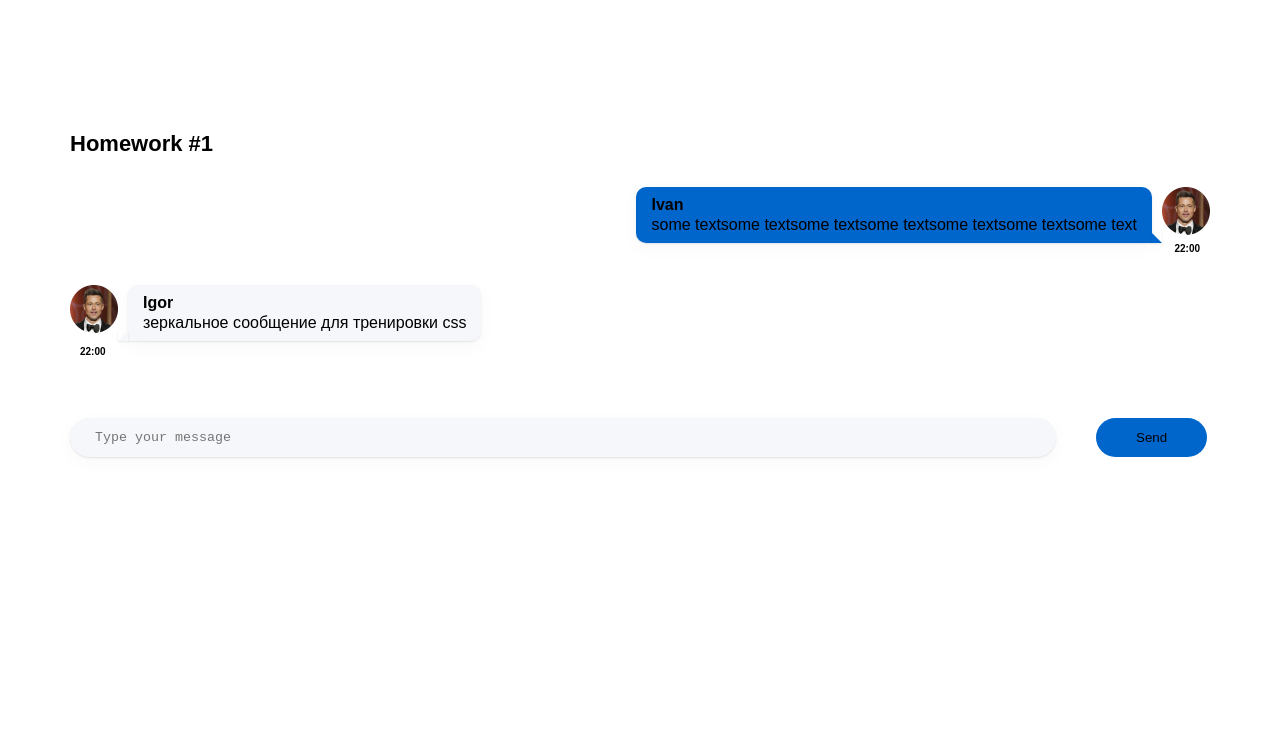
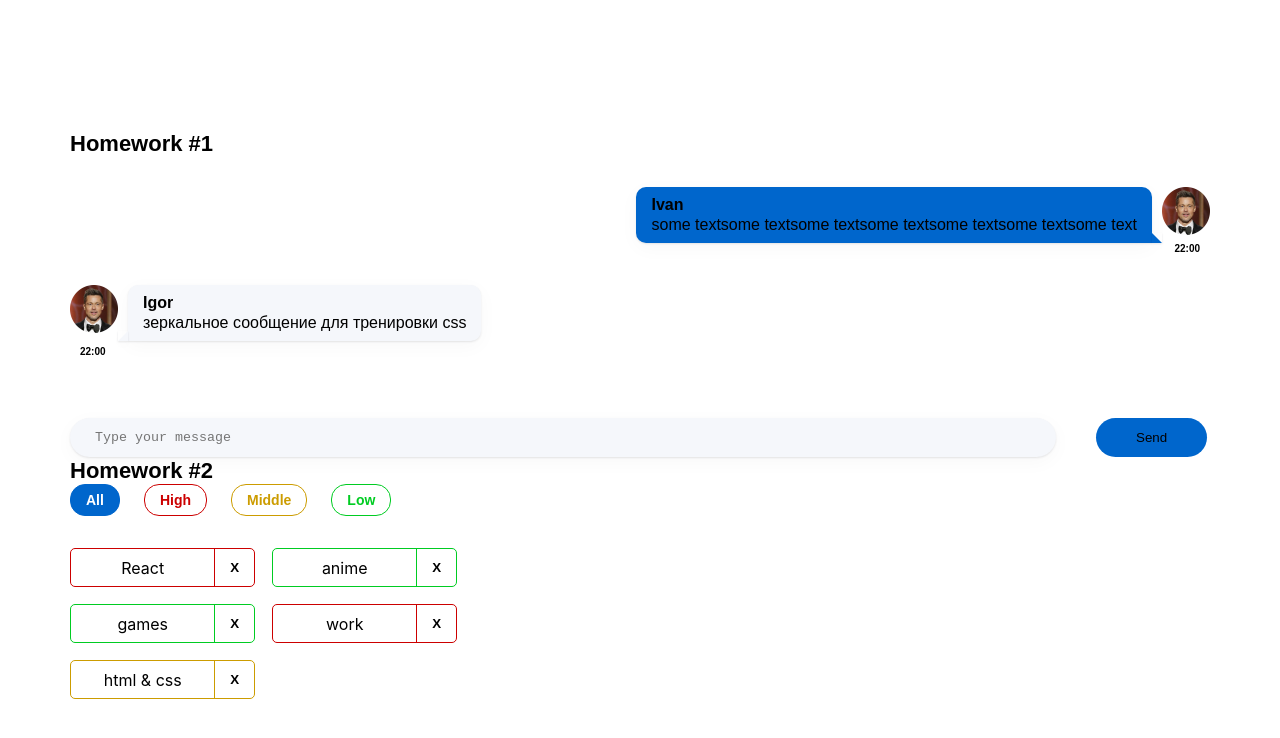
Before and after one commit to LikaShl/hws2, a React (Create React App) app: page / in a window 1280 px wide. Shown: the top 738 px of the page. Built offline with nearby package versions, Linux system fonts and the light colour scheme.

Commit message:
fix mistakes

```diff
--- a/src/s1-main/App.tsx
+++ b/src/s1-main/App.tsx
@@ -1,13 +1,14 @@
 import React from 'react'
 import s from './App.module.css'
 import HW1 from '../s2-homeworks/hw01/HW1'
+import HW2 from "../s2-homeworks/hw02/HW2";
 
 function App() {
     return (
         <div className={s.App}>
             <HW1/>
             {/*раскомментировать по ходу выполнения*/}
-            {/*<HW2/>*/}
+            <HW2/>
             {/*<HW3/>*/}
             {/*<HW4/>*/}
 
--- a/src/s2-homeworks/hw02/HW2.tsx
+++ b/src/s2-homeworks/hw02/HW2.tsx
@@ -3,8 +3,8 @@
 import s2 from '../../s1-main/App.module.css'
 
 /*
-* 1 - описать типы AffairPriorityType, AffairType
-* 2 - указать нужный тип для defaultAffairs
+* 1 - описать типы AffairPriorityType, AffairType +
+* 2 - указать нужный тип для defaultAffairs +
 * 3 - дописать типы и логику функции filterAffairs и проверить её тестами
 * 4 - выполнить пункт 3 для функции deleteAffair
 * 5 - указать нужный тип в useState с affairs
@@ -17,16 +17,16 @@
 * */
 
 // types
-export type AffairPriorityType = any // need to fix any
+export type AffairPriorityType = "high" | "middle" |"low"// need to fix any
 export type AffairType = {
-    _id: any // need to fix any
-    name: any // need to fix any
+    _id: number // need to fix any
+    name: string // need to fix any
     priority: AffairPriorityType
 }
 export type FilterType = 'all' | AffairPriorityType
 
 // constants
-const defaultAffairs: any = [ // need to fix any
+const defaultAffairs: AffairType[] = [ // need to fix any
     {_id: 1, name: 'React', priority: 'high'}, // студенты могут изменить содержимое name и количество элементов в массиве, ...priority не менять!
     {_id: 2, name: 'anime', priority: 'low'},
     {_id: 3, name: 'games', priority: 'low'},
@@ -35,23 +35,24 @@
 ]
 
 // pure helper functions
-export const filterAffairs = (affairs: any, filter: any): any => { // need to fix any
-
-
-    return affairs // need to fix
+export const filterAffairs = (affairs: AffairType[], filter: FilterType  ): AffairType[] => { // need to fix any
+if (filter === 'all')
+    return affairs
+else {
+    return affairs.filter(a => a.priority === filter)
 }
-export const deleteAffair = (affairs: any, _id: any): any => { // need to fix any
-
-    return affairs // need to fix
+}
+export const deleteAffair = (affairs: AffairType[], _id: number):AffairType[] => { // need to fix any
+   return  affairs.filter(a => a._id !== _id)// need to fix
 }
 
 function HW2() {
-    const [affairs, setAffairs] = useState<any>(defaultAffairs) // need to fix any
+    const [affairs, setAffairs] = useState<AffairType[]>(defaultAffairs) // need to fix any
     const [filter, setFilter] = useState<FilterType>('all')
 
     const filteredAffairs = filterAffairs(affairs, filter)
-    const deleteAffairCallback = (_id: any) => { // need to fix any
-        // need to fix
+    const deleteAffairCallback = (_id: number) => { // need to fix any
+        setAffairs(deleteAffair(affairs, _id))// need to fix
     }
 
     return (
--- a/src/s2-homeworks/hw02/affairs/Affairs.tsx
+++ b/src/s2-homeworks/hw02/affairs/Affairs.tsx
@@ -4,24 +4,24 @@
 import s from './Affairs.module.css'
 
 type AffairsPropsType = {
-    data: any // need to fix any
-    setFilter: any
-    deleteAffairCallback: any
+    data: AffairType[]// need to fix any
+    setFilter: (filter: FilterType) => void
+    deleteAffairCallback: (_id: number)=> void
     filter: FilterType
 }
 
 function Affairs(props: AffairsPropsType) {
     const setAll = () => {
-        // need to fix
+       props.setFilter('all')// need to fix
     }
     const setHigh = () => {
-        // need to fix
+        props.setFilter('high')// need to fix
     }
     const setMiddle = () => {
-        // need to fix
+        props.setFilter('middle')// need to fix
     }
     const setLow = () => {
-        // need to fix
+        props.setFilter('low')// need to fix
     }
 
     const cnAll = s.button + ' ' + s.all + (props.filter === 'all' ? ' ' + s.active : '')
--- a/src/s2-homeworks/hw02/affairs/affair/Affair.tsx
+++ b/src/s2-homeworks/hw02/affairs/affair/Affair.tsx
@@ -1,17 +1,19 @@
 import React from 'react'
-import { AffairType } from '../../HW2'
+import {AffairType, deleteAffair} from '../../HW2'
 import s from './Affair.module.css'
 import s2 from '../Affairs.module.css'
+import affairs from "../Affairs";
+import affair from "./Affair";
 
 type AffairPropsType = {
     // key не нужно типизировать
     affair: AffairType
-    deleteAffairCallback: any // need to fix any
+    deleteAffairCallback: (_id: number) => void // need to fix any
 }
 
 function Affair(props: AffairPropsType) {
     const deleteCallback = () => {
-        // need to fix
+        props.deleteAffairCallback(props.affair._id)// need to fix
     }
 
     const nameClass = s.name + ' ' + s2[props.affair.priority]
@@ -25,7 +27,7 @@
         >
             <div id={'hw2-name-' + props.affair._id} className={nameClass}>
                 {/*создаёт студент*/}
-
+                {props.affair.name}
                 {/**/}
             </div>
             <div id={'hw2-priority-' + props.affair._id} hidden>
@@ -35,7 +37,8 @@
             <button
                 id={'hw2-button-delete-' + props.affair._id}
                 className={buttonClass}
-                // need to fix
+                onClick={deleteCallback}// need
+                // to fix
 
             >
                 {/*текст кнопки могут изменить студенты*/}
```
Also changed, not shown: 1 other file (tests, documents, lock files or other folders).
